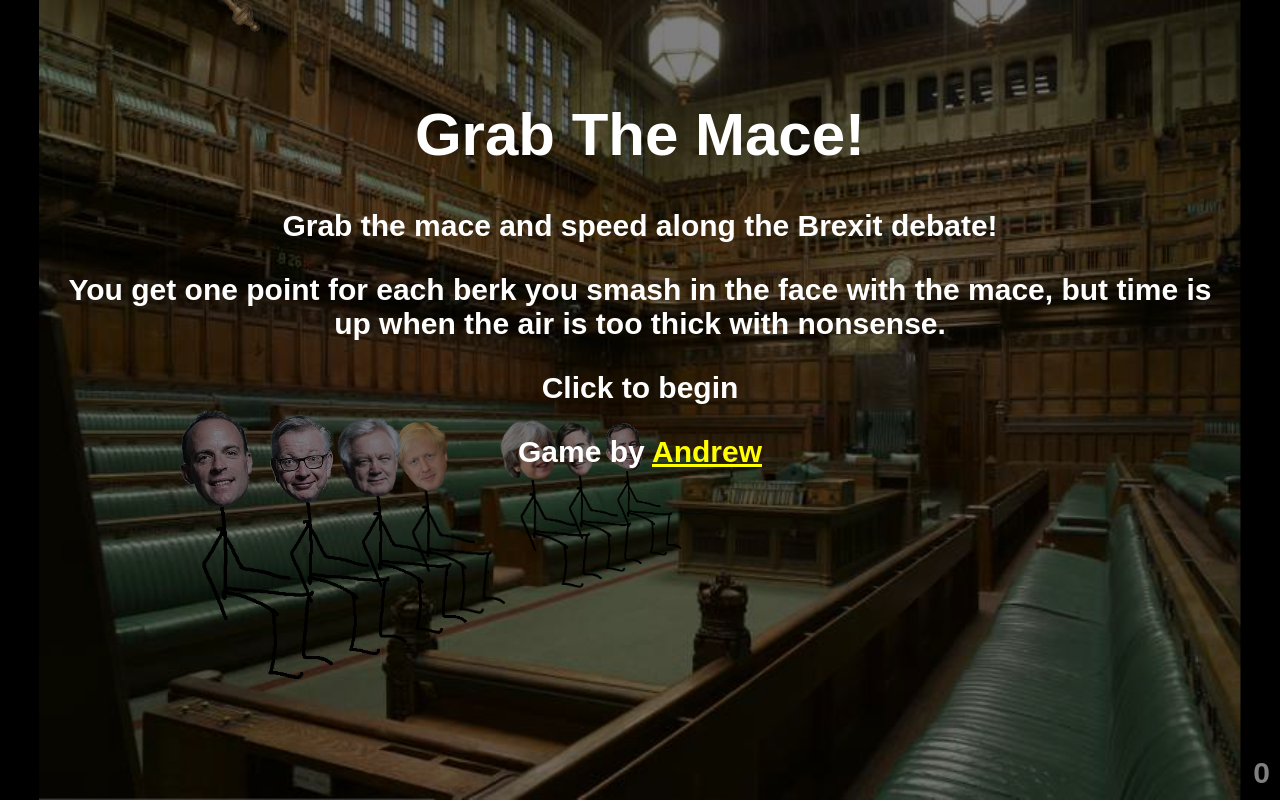
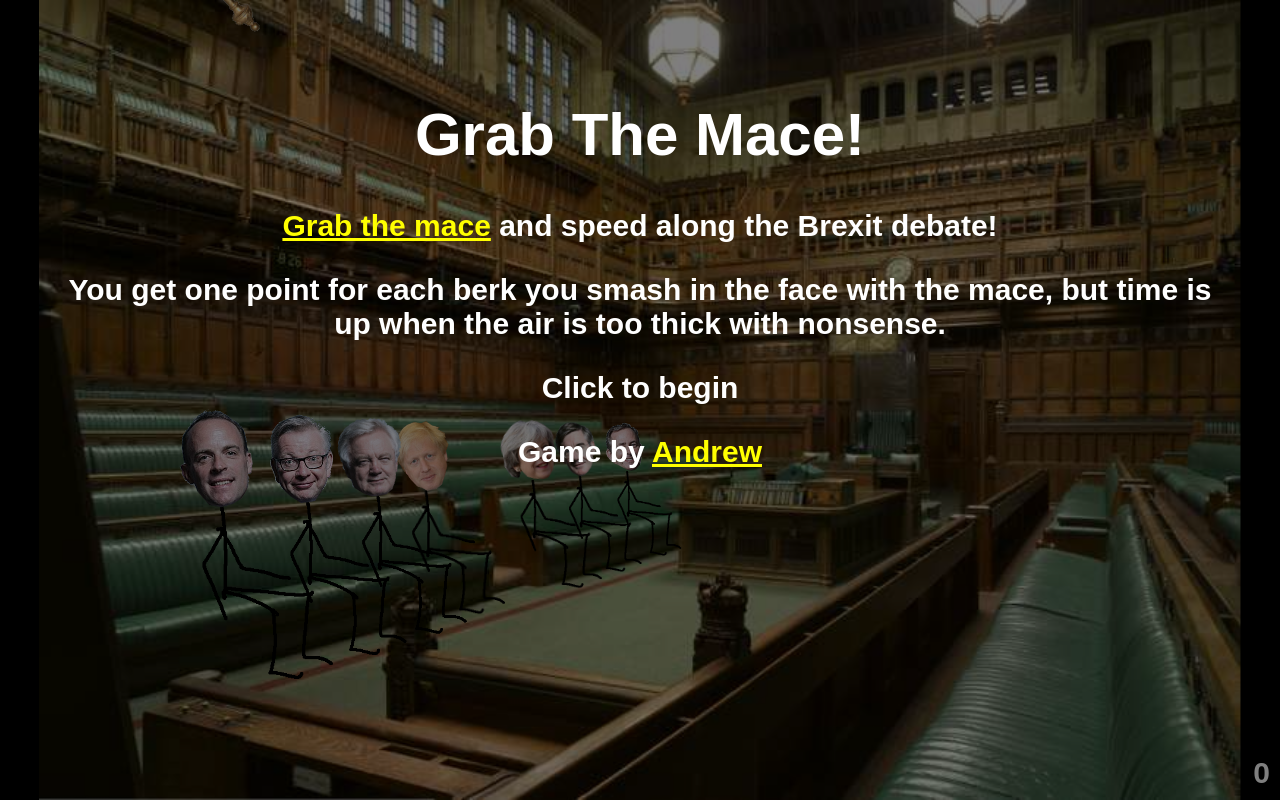
Before and after one commit to andrew-t/mace, a plain HTML site: page index.html in a window 1280 px wide. Drawn offline with Linux system fonts and the light colour scheme.

Commit message:
context might help??? who am i kidding

```diff
--- a/index.html
+++ b/index.html
@@ -29,7 +29,7 @@
 	<div id="overlay">
 		<h1>Grab The Mace!</h1>
 		<div id="intro">
-			<p>Grab the mace and speed along the Brexit debate!</p>
+			<p><a href="https://www.theguardian.com/politics/2018/dec/10/day-of-brexit-drama-ends-with-mp-grabbing-the-ceremonial-mace">Grab the mace</a> and speed along the Brexit debate!</p>
 			<p>You get one point for each berk you smash in the face with the mace, but time is up when the air is too thick with nonsense.</p>
 		</div>
 		<div id="game-over">Game over!</div>
```
